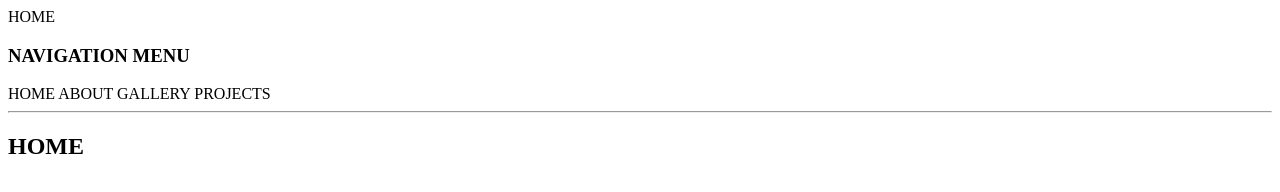
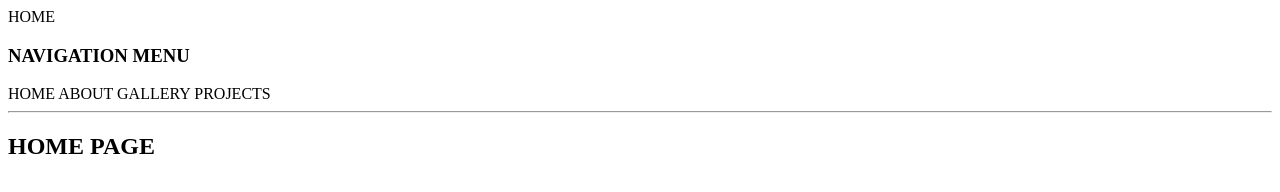
Before and after one commit to Akshaya-mukundha/akshaya, a plain HTML site: page INDEX.HTML in a window 1280 px wide. Drawn offline with Linux system fonts and the light colour scheme.

Commit message:
Update INDEX.HTML

```diff
--- a/INDEX.HTML
+++ b/INDEX.HTML
@@ -12,7 +12,7 @@
       <a herf="gallery.html"> GALLERY </a>
       <a herf="projects.html"> PROJECTS </a>
       <hr>
-<h2> HOME </h2>
+<h2> HOME PAGE </h2>
 
 
     </body>
```
